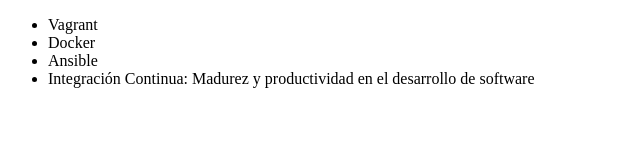
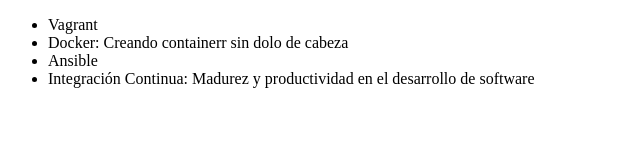
Before and after one commit to AngelLira26/curso-git, a plain HTML site: page index.html in a window 1280 px wide. Shown: the whole page, without its empty margins (0-640 px from the left). Drawn offline with Linux system fonts and the light colour scheme.

Commit message:
corrigiendo el nombre del curso de Docker

```diff
--- a/index.html
+++ b/index.html
@@ -7,7 +7,7 @@
     <body>
         <ul>
             <li>Vagrant</li>
-            <li>Docker</li>
+            <li>Docker: Creando containerr sin dolo de cabeza</li>
             <li>Ansible</li>
             <li>Integración Continua: Madurez y productividad en el desarrollo de software</li>
         </ul>
```
